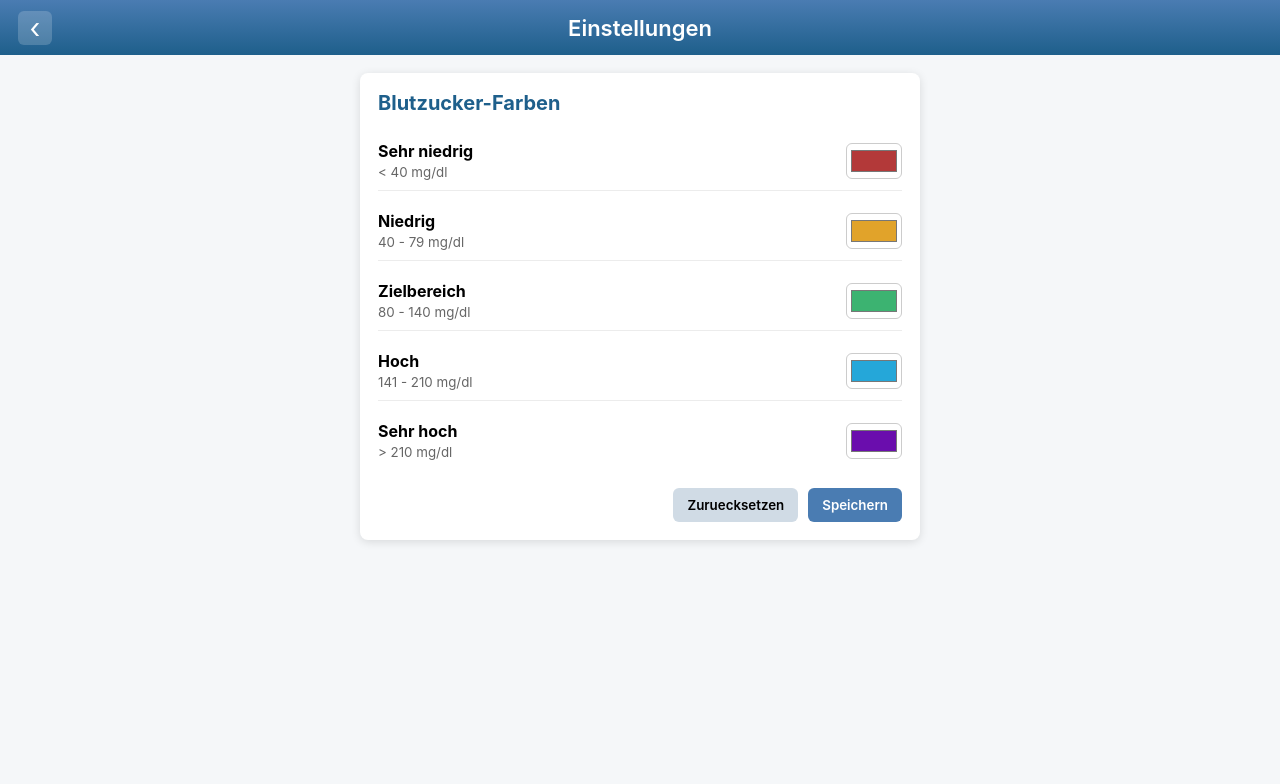
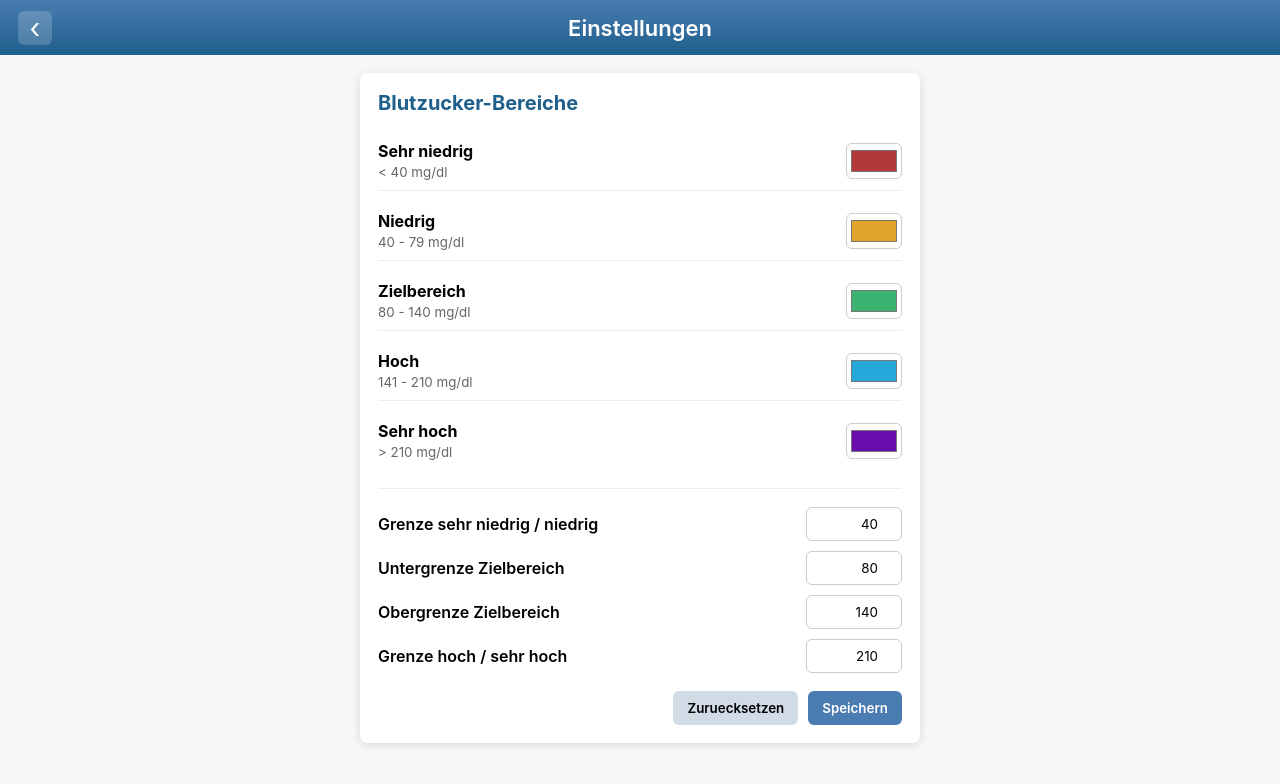
Before and after one commit to dieterch/diary-app, a Nuxt app: page /settings in a window 1280 px wide. Shown: the top 784 px of the page. Built offline with nearby package versions, Linux system fonts and the light colour scheme; no server answers.

Commit message:
Allow editing glucose band thresholds

```diff
--- a/app/composables/useGlucoseBands.js
+++ b/app/composables/useGlucoseBands.js
@@ -15,6 +15,7 @@ const DEFAULT_COLORS = {
 };
 
 const BAND_KEYS = ["verylow", "low", "target", "high", "veryhigh"];
+const THRESHOLD_KEYS = ["verylow", "low", "high", "veryhigh"];
 
 function isHexColor(value) {
   return typeof value === "string" && /^#[0-9a-fA-F]{6}$/.test(value);
@@ -25,6 +26,28 @@ function normalizeColors(colors = {}) {
     out[key] = isHexColor(colors[key]) ? colors[key] : DEFAULT_COLORS[key];
     return out;
   }, {});
+}
+
+function normalizeThresholds(thresholds = {}) {
+  const parsed = THRESHOLD_KEYS.reduce((out, key) => {
+    out[key] = Number.isFinite(Number(thresholds[key]))
+      ? Math.round(Number(thresholds[key]))
+      : DEFAULT_THRESHOLDS[key];
+    return out;
+  }, {});
+
+  parsed.verylow = Math.max(1, Math.min(parsed.verylow, 998));
+  parsed.low = Math.max(parsed.verylow + 1, Math.min(parsed.low, 999));
+  parsed.high = Math.max(parsed.low, Math.min(parsed.high, 1000));
+  parsed.veryhigh = Math.max(parsed.high + 1, Math.min(parsed.veryhigh, 1001));
+
+  return {
+    verylow: parsed.verylow,
+    low: parsed.low,
+    target: Math.round((parsed.low + parsed.high) / 2),
+    high: parsed.high,
+    veryhigh: parsed.veryhigh,
+  };
 }
 
 function hexToRgba(hex, alpha) {
@@ -41,10 +64,16 @@ export function useGlucoseBands(config = ref(null)) {
     sameSite: "lax",
     watch: true,
   });
+  const storedThresholds = useCookie("glucose-band-thresholds", {
+    default: () => ({}),
+    sameSite: "lax",
+    watch: true,
+  });
 
-  const thresholds = computed(() => ({
+  const thresholds = computed(() => normalizeThresholds({
     ...DEFAULT_THRESHOLDS,
     ...(config.value?.glucose ?? {}),
+    ...(storedThresholds.value ?? {}),
   }));
 
   const bandColors = computed(() => normalizeColors({
@@ -78,14 +107,26 @@ export function useGlucoseBands(config = ref(null)) {
     storedColors.value = {};
   }
 
+  function saveThresholds(thresholds) {
+    storedThresholds.value = normalizeThresholds(thresholds);
+  }
+
+  function resetThresholds() {
+    storedThresholds.value = {};
+  }
+
   return {
     bandKeys: BAND_KEYS,
+    thresholdKeys: THRESHOLD_KEYS,
     defaultColors: DEFAULT_COLORS,
+    defaultThresholds: DEFAULT_THRESHOLDS,
     thresholds,
     bandColors,
     colorForGlucose,
     bandFill,
     saveColors,
     resetColors,
+    saveThresholds,
+    resetThresholds,
   };
 }
--- a/app/pages/settings.vue
+++ b/app/pages/settings.vue
@@ -8,7 +8,7 @@
 
     <main class="settings">
       <section class="panel">
-        <h2>Blutzucker-Farben</h2>
+        <h2>Blutzucker-Bereiche</h2>
 
         <div class="bands">
           <label v-for="band in bands" :key="band.key" class="band-row">
@@ -20,9 +20,27 @@
           </label>
         </div>
 
+        <div class="thresholds">
+          <label v-for="border in borders" :key="border.key" class="threshold-row">
+            <span>{{ border.label }}</span>
+            <input
+              v-model.number="localThresholds[border.key]"
+              type="number"
+              inputmode="numeric"
+              :min="border.min"
+              :max="border.max"
+              step="1"
+              @input="clampThreshold(border.key)"
+              @change="clampThreshold(border.key)"
+            >
+          </label>
+        </div>
+
+        <p v-if="thresholdError" class="error">{{ thresholdError }}</p>
+
         <div class="actions">
           <button class="secondary" @click="reset">Zuruecksetzen</button>
-          <button class="primary" @click="save">Speichern</button>
+          <button class="primary" :disabled="Boolean(thresholdError)" @click="save">Speichern</button>
         </div>
       </section>
     </main>
@@ -31,12 +49,59 @@
 
 <script setup>
 const { data: config } = await useFetch("/api/config");
-const { bandColors, thresholds, saveColors, resetColors } = useGlucoseBands(config);
+const {
+  bandColors,
+  thresholds,
+  saveColors,
+  resetColors,
+  saveThresholds,
+  resetThresholds,
+} = useGlucoseBands(config);
 
 const localColors = reactive({ ...bandColors.value });
+const localThresholds = reactive({
+  verylow: thresholds.value.verylow,
+  low: thresholds.value.low,
+  high: thresholds.value.high,
+  veryhigh: thresholds.value.veryhigh,
+});
+
+const previewThresholds = computed(() => ({
+  verylow: Number(localThresholds.verylow),
+  low: Number(localThresholds.low),
+  high: Number(localThresholds.high),
+  veryhigh: Number(localThresholds.veryhigh),
+}));
+
+const borders = computed(() => {
+  const limits = previewThresholds.value;
+  return [
+    { key: "verylow", label: "Grenze sehr niedrig / niedrig", min: 1, max: limits.low - 1 },
+    { key: "low", label: "Untergrenze Zielbereich", min: limits.verylow + 1, max: limits.high },
+    { key: "high", label: "Obergrenze Zielbereich", min: limits.low, max: limits.veryhigh - 1 },
+    { key: "veryhigh", label: "Grenze hoch / sehr hoch", min: limits.high + 1, max: 1000 },
+  ];
+});
+
+const thresholdError = computed(() => {
+  const limits = previewThresholds.value;
+  if (Object.values(limits).some((value) => !Number.isFinite(value))) {
+    return "Alle Grenzwerte muessen Zahlen sein.";
+  }
+  if (limits.verylow >= limits.low) {
+    return "Die Grenze fuer sehr niedrig muss kleiner als die Untergrenze des Zielbereichs sein.";
+  }
+  if (limits.low > limits.high) {
+    return "Die Untergrenze des Zielbereichs darf nicht groesser als die Obergrenze sein.";
+  }
+  if (limits.high >= limits.veryhigh) {
+    return "Die Obergrenze des Zielbereichs muss kleiner als die Grenze fuer sehr hoch sein.";
+  }
+  return "";
+});
 
 const bands = computed(() => {
-  const limits = thresholds.value;
+  const limits = thresholdError.value ? thresholds.value : previewThresholds.value;
   return [
     { key: "verylow", label: "Sehr niedrig", range: `< ${limits.verylow} mg/dl` },
     { key: "low", label: "Niedrig", range: `${limits.verylow} - ${limits.low - 1} mg/dl` },
@@ -50,12 +115,49 @@ watch(bandColors, (next) => {
   Object.assign(localColors, next);
 });
 
+watch(thresholds, (next) => {
+  Object.assign(localThresholds, {
+    verylow: next.verylow,
+    low: next.low,
+    high: next.high,
+    veryhigh: next.veryhigh,
+  });
+});
+
+function clampThreshold(key) {
+  const value = Math.round(Number(localThresholds[key]));
+  localThresholds[key] = Number.isFinite(value) ? value : thresholds.value[key];
+
+  if (key === "verylow" && localThresholds.verylow >= localThresholds.low) {
+    localThresholds.low = localThresholds.verylow + 1;
+  }
+  if (key === "low") {
+    if (localThresholds.low <= localThresholds.verylow) localThresholds.verylow = localThresholds.low - 1;
+    if (localThresholds.low > localThresholds.high) localThresholds.high = localThresholds.low;
+  }
+  if (key === "high") {
+    if (localThresholds.high < localThresholds.low) localThresholds.low = localThresholds.high;
+    if (localThresholds.high >= localThresholds.veryhigh) localThresholds.veryhigh = localThresholds.high + 1;
+  }
+  if (key === "veryhigh" && localThresholds.veryhigh <= localThresholds.high) {
+    localThresholds.high = localThresholds.veryhigh - 1;
+  }
+
+  localThresholds.verylow = Math.max(1, Math.min(localThresholds.verylow, 998));
+  localThresholds.low = Math.max(localThresholds.verylow + 1, Math.min(localThresholds.low, 999));
+  localThresholds.high = Math.max(localThresholds.low, Math.min(localThresholds.high, 999));
+  localThresholds.veryhigh = Math.max(localThresholds.high + 1, Math.min(localThresholds.veryhigh, 1000));
+}
+
 function save() {
+  if (thresholdError.value) return;
   saveColors(localColors);
+  saveThresholds(localThresholds);
 }
 
 function reset() {
   resetColors();
+  resetThresholds();
 }
 </script>
 
@@ -154,6 +256,40 @@ input[type="color"] {
   background: white;
 }
 
+.thresholds {
+  display: grid;
+  gap: 10px;
+  margin-top: 18px;
+  padding-top: 18px;
+  border-top: 1px solid #ececec;
+}
+
+.threshold-row {
+  display: grid;
+  grid-template-columns: minmax(0, 1fr) 96px;
+  align-items: center;
+  gap: 14px;
+}
+
+.threshold-row span {
+  font-weight: 600;
+}
+
+.threshold-row input {
+  width: 100%;
+  box-sizing: border-box;
+  padding: 8px;
+  border: 1px solid #ccc;
+  border-radius: 6px;
+  text-align: right;
+}
+
+.error {
+  margin: 14px 0 0 0;
+  color: #b33939;
+  font-size: 14px;
+}
+
 .actions {
   display: flex;
   justify-content: flex-end;
@@ -169,6 +305,11 @@ input[type="color"] {
   font-weight: 600;
 }
 
+.actions button:disabled {
+  cursor: default;
+  opacity: 0.5;
+}
+
 .secondary {
   background: #d0dbe5;
 }
```
